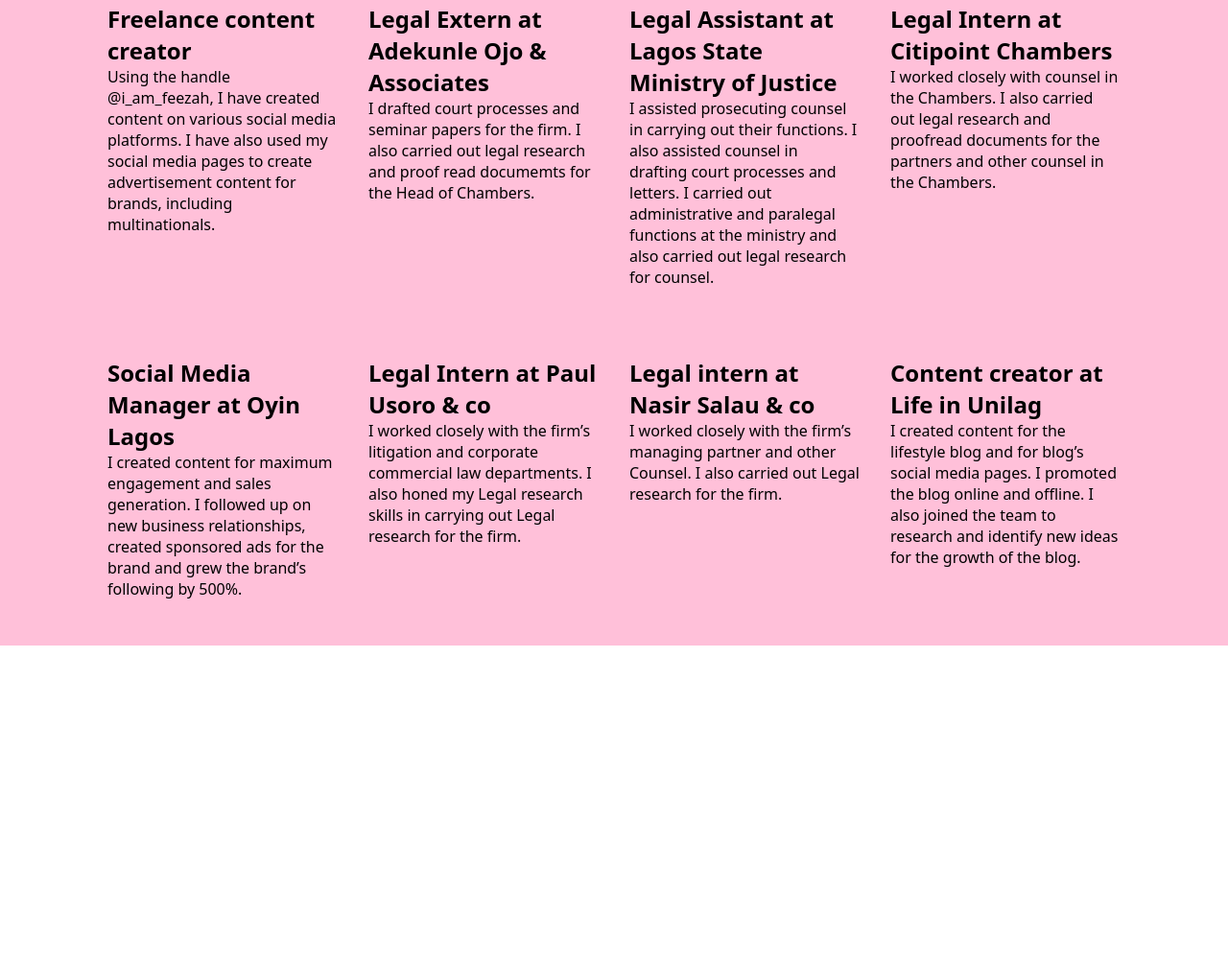
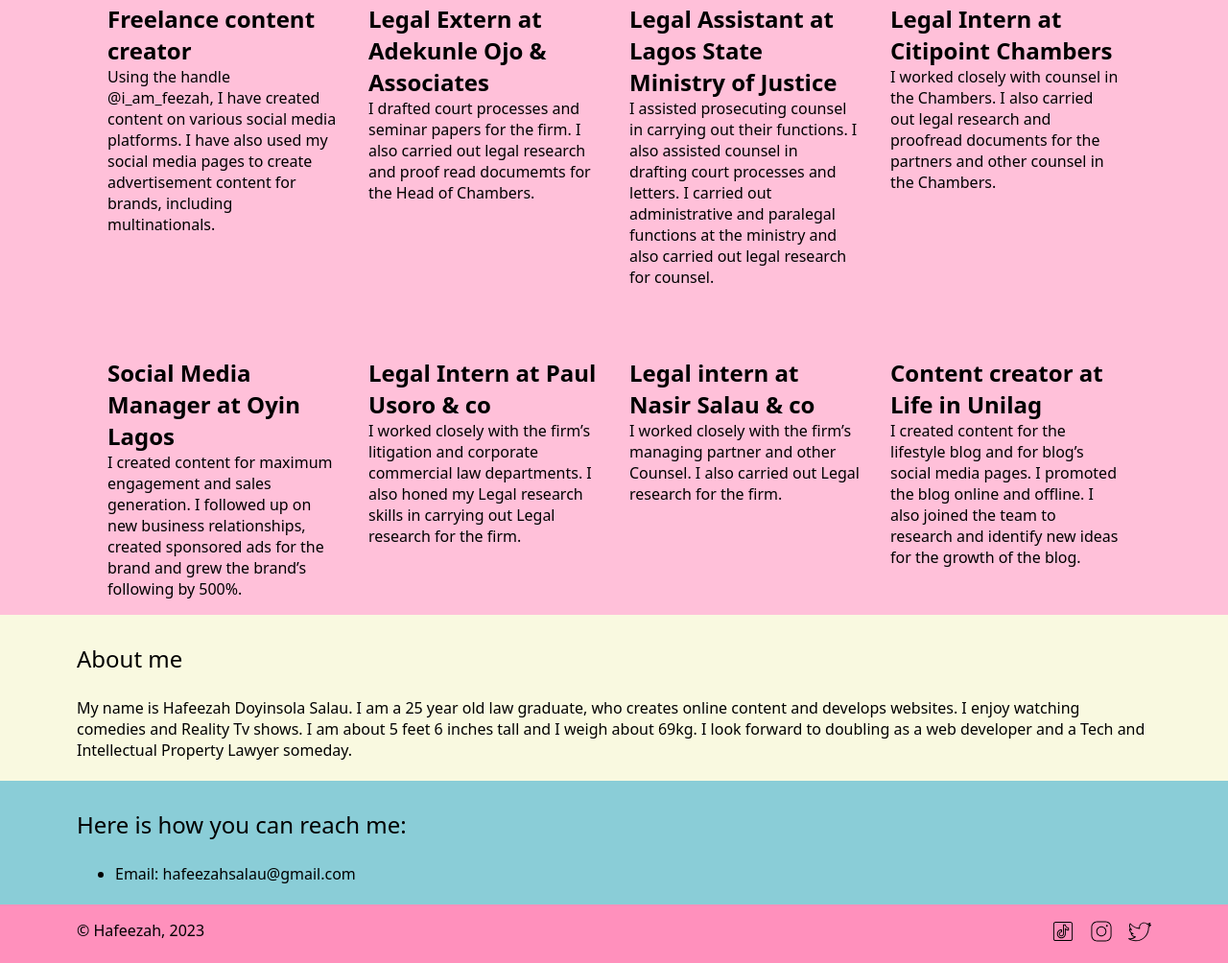
Before and after one commit to Feezah/css-portfolio, a plain HTML site: page index.html in a window 1280 px wide. Shown: the part 965-1969 px from the top of the page at 96% size. Before the commit the page ends 1638 px from the top, so only its background shows below. Drawn offline with Linux system fonts and the light colour scheme.

Commit message:
Add files via upload

```diff
--- a/index.html
+++ b/index.html
@@ -58,5 +58,30 @@
             </div>
         </div>
     </section>
+    <section class="about-me">
+        <div class="about-me-container">
+            <h3 class="about-me-heading">About me </h3>
+            <p>My name is Hafeezah Doyinsola Salau. I am a 25 year old law graduate, who creates online content and develops websites. I enjoy watching comedies and Reality Tv shows. I am about 5 feet 6 inches tall and I weigh about 69kg. I look forward to doubling as a web developer and a Tech and Intellectual Property Lawyer someday.</p>
+        </div>
+    </section>
+    <section class="contact-me">
+        <div class="contact-me-container">
+            <h3 class="contact-me-heading">Here is how you can reach me:</h3>
+            <ul>
+                <li>Email: hafeezahsalau@gmail.com</li>
+            </ul>
+        </div>
+    </section>
+    <section class="footer">
+        <div class="footer-container">
+            <p class="copyright">© Hafeezah, 2023</p>
+            <ul class="socials">
+                <li class="first social-media"><a class="text-body-secondary" href="https://twitter.com/i_am_feezah?s=21&t=F5v7Wj5S__swZKl8LVERJQ"><img src="./icons8-twitter.svg" height="24"></img></a></li>
+                <li class="social-media"><a class="text-body-secondary" href="https://instagram.com/i_am_feezah?igshid=YmMyMTA2M2Y="> <img src="./icons8-instagram.svg" height="24"></img></a></li>
+                <li class="social-media"><a class="text-body-secondary" href="https://www.tiktok.com/@i_am_feezah?_t=8VOS28ruRMs&_r=1"><img src="./icons8-tik-tok.svg" height="24"></img></a></li>
+              </ul>
+        </div>
+
+    </section>
 </body>
 </html>
--- a/style.css
+++ b/style.css
@@ -35,9 +35,11 @@
     background-color: #FFC0D9;
 }
 .resume-container{
+
     padding-left: 5rem;
     padding-right: 5rem;
     padding-top: 5px;
+
 }
 .resume-heading{
     margin-bottom: 0px;
@@ -52,6 +54,8 @@
     gap: 2rem;
     padding: 2rem;
     flex-wrap: wrap;
+    padding-bottom: 0px;
+    min-width: 300px;
 }
 
 .job-title{
@@ -60,6 +64,48 @@
 }
 .job-description{
     margin-top: 0;
+}
+.about-me{
+    background-color: #F9F9E0;
+}
+.about-me-heading{
+    font-size: 1.5rem;
+    font-weight: 500
+}
+.about-me-container{
+    padding: 5px;
+    padding-left: 5rem;
+    padding-right: 5rem;
+
+}
+.contact-me{
+    background-color: #8ACDD7
+}
+.contact-me-heading{
+    font-size: 1.5rem;
+    font-weight: 500
+}
+.contact-me-container{
+    padding: 5px;
+    padding-left: 5rem;
+    padding-right: 5rem;
+
+}
+.footer{
+    background-color: #FF90BC
+}
+.footer-container{
+    display: flex;
+    padding-left: 5rem;
+    padding-right: 5rem;
+    justify-content: space-between;
+
+}
+.social-media{
+    float: right;
+    list-style: none;
+    padding-left: 1em;
+
 }
 @media(min-width: 992px) {
     .hero-text-div{
@@ -71,11 +117,35 @@
 
 }
 @media(min-width:768px) and (max-width: 991px) {
+    .hero-container{
+        flex-direction: column;
+
+        padding-bottom: 0;
+    }
+    .hero-text-div{
+        width: 100%;
+        padding: 0;
+    }
+    .hero-image{
+        width: 400px;
+    }
     .job{
         flex: 25%;
     }
 }
 @media(min-width:561px) and (max-width: 767px) {
+    .hero-container{
+        flex-direction: column;
+
+        padding-bottom: 0;
+    }
+    .hero-text-div{
+        width: 100%;
+        padding: 0;
+    }
+    .hero-image{
+        width: 400px;
+    }
     .job{
         flex: 33%;
     }
@@ -83,7 +153,6 @@
 @media (max-width: 560px){
     .hero-container{
         flex-direction: column;
-        padding: 3rem;
         padding-bottom: 0;
     }
     .hero-text-div{
@@ -99,5 +168,15 @@
     .resume-content{
         display: block;
     }
+    .about-me-container{
+        padding: 1.5rem;
+    }
+    .contact-me-container{
+        padding: 1.5rem;
+    }
+    .footer-container{
+        padding-left: 1.5rem;
+        padding-right: 1.5rem;
+    }
 
 }
```
